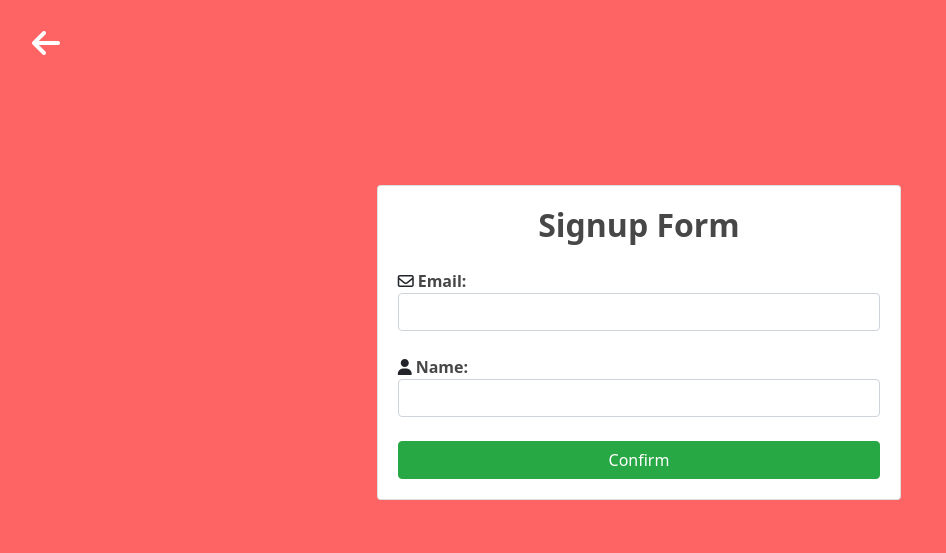
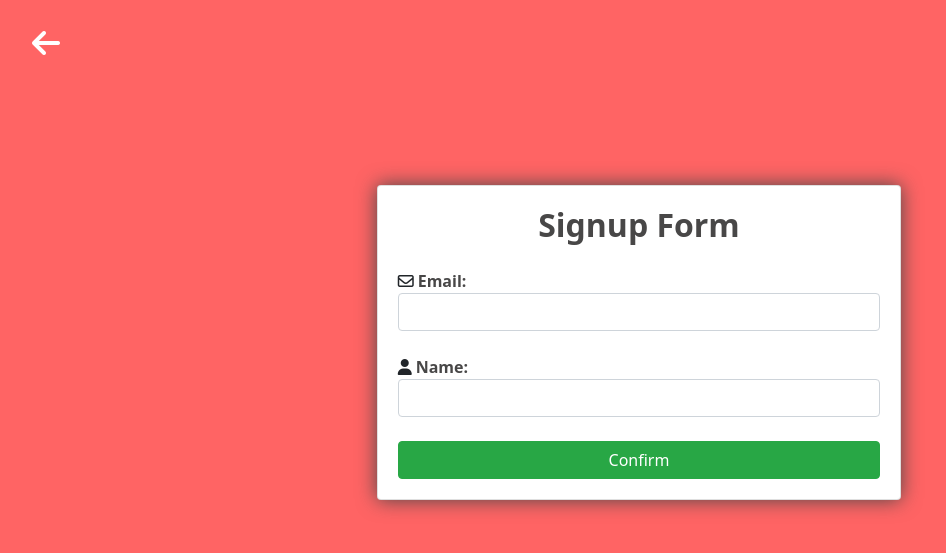
Before and after one commit to vjloable/secretsanta, a PHP site: page /signup.php in a window 1280 px wide. Shown: the part 56-609 px from the top of the page, without its empty margins (1-947 px from the left). Run offline with PHP 8.4, Linux system fonts and the light colour scheme; some libraries are stand-ins or nearby versions.

Commit message:
fix: restore .glow for card

```diff
--- a/signup.php
+++ b/signup.php
@@ -3,6 +3,15 @@
 
 <head>
   <title>Signup Form 📝</title>
+  <link rel="stylesheet" href="https://stackpath.bootstrapcdn.com/bootstrap/5.0.0-alpha1/css/bootstrap.min.css" integrity="sha384-r4NyP46KrjDleawBgD5tp8Y7UzmLA05oM1iAEQ17CSuDqnUK2+k9luXQOfXJCJ4I" crossorigin="anonymous">
+  <script src="https://stackpath.bootstrapcdn.com/bootstrap/5.0.0-alpha1/js/bootstrap.min.js" integrity="sha384-oesi62hOLfzrys4LxRF63OJCXdXDipiYWBnvTl9Y9/TRlw5xlKIEHpNyvvDShgf/" crossorigin="anonymous"></script>
+  <script src="https://cdn.jsdelivr.net/npm/popper.js@1.16.0/dist/umd/popper.min.js" integrity="sha384-Q6E9RHvbIyZFJoft+2mJbHaEWldlvI9IOYy5n3zV9zzTtmI3UksdQRVvoxMfooAo" crossorigin="anonymous"></script>
+  <script src="https://kit.fontawesome.com/5d09c7d46f.js" crossorigin="anonymous"></script>
+  <style>
+    .glow {
+      box-shadow: 0 0 20px #484747;
+    }
+  </style>
 </head>
 
 <body style="height: 100%; background-color: rgb(255, 100, 100);">
@@ -28,7 +37,7 @@
             <p class="text-danger text-center">
               <?php
               if (isset($_GET['error_msg'])) {
-                echo "* ".urldecode($_GET['error_msg']).".";
+                echo "* " . urldecode($_GET['error_msg']) . ".";
               }
               ?>
             </p>
@@ -49,8 +58,5 @@
     </div>
   </div>
 </body>
-<link rel="stylesheet" href="https://stackpath.bootstrapcdn.com/bootstrap/5.0.0-alpha1/css/bootstrap.min.css" integrity="sha384-r4NyP46KrjDleawBgD5tp8Y7UzmLA05oM1iAEQ17CSuDqnUK2+k9luXQOfXJCJ4I" crossorigin="anonymous">
-<script src="https://stackpath.bootstrapcdn.com/bootstrap/5.0.0-alpha1/js/bootstrap.min.js" integrity="sha384-oesi62hOLfzrys4LxRF63OJCXdXDipiYWBnvTl9Y9/TRlw5xlKIEHpNyvvDShgf/" crossorigin="anonymous"></script>
-<script src="https://cdn.jsdelivr.net/npm/popper.js@1.16.0/dist/umd/popper.min.js" integrity="sha384-Q6E9RHvbIyZFJoft+2mJbHaEWldlvI9IOYy5n3zV9zzTtmI3UksdQRVvoxMfooAo" crossorigin="anonymous"></script>
-<script src="https://kit.fontawesome.com/5d09c7d46f.js" crossorigin="anonymous"></script>
+
 </html>
```
